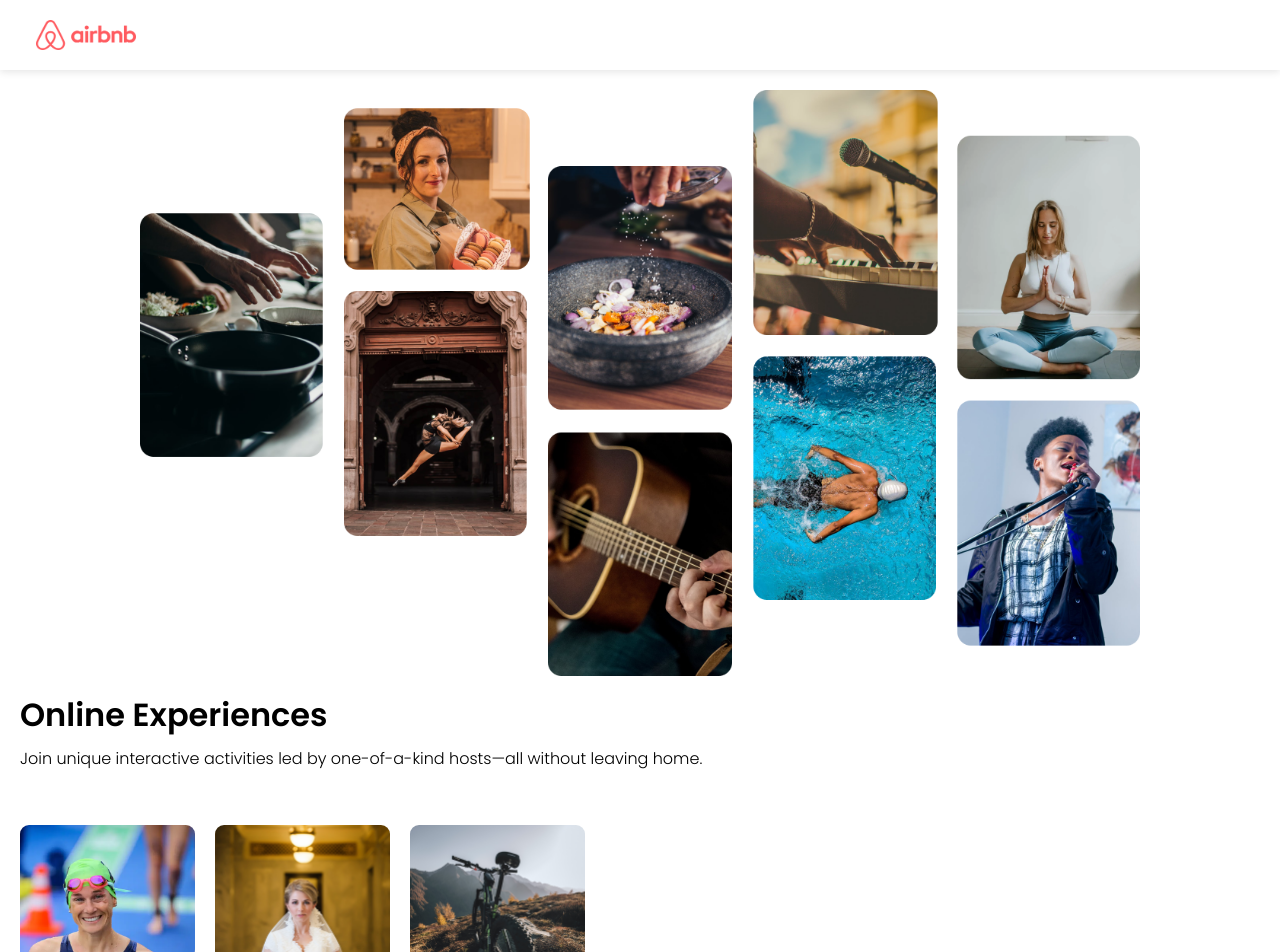
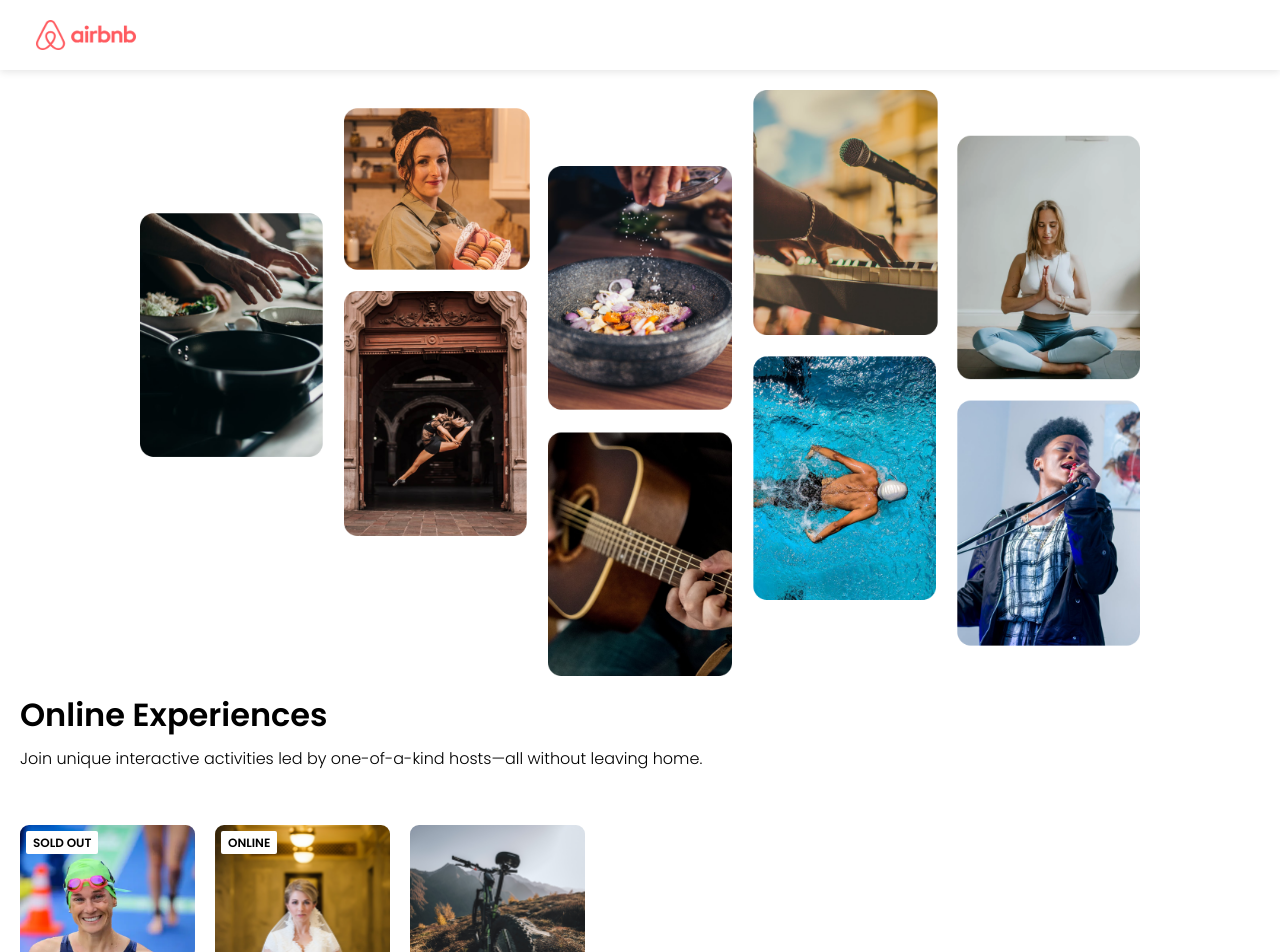
Before and after one commit to alerodriguezabella/airbnb-clone, a React (Create React App) app: page / in a window 1280 px wide. Shown: the top 952 px of the page. Built offline with nearby package versions, Linux system fonts and the light colour scheme.

Commit message:
Add badges to Card images

```diff
--- a/public/style.css
+++ b/public/style.css
@@ -62,6 +62,7 @@
     flex: 0 0 auto;
     display: flex;
     flex-direction: column;
+    position: relative;
 }
 
 .card--image {
@@ -87,3 +88,13 @@
 .card--price {
     margin-top: auto;
 }
+
+.card--badge {
+    position: absolute;
+    top: 6px;
+    left: 6px;
+    background-color: white;
+    padding: 5px 7px;
+    border-radius: 2px;
+    font-weight: bold;
+}
--- a/src/App.js
+++ b/src/App.js
@@ -20,6 +20,7 @@
                             location={item.location}
                             title={item.title}
                             price={item.price}
+                            openSpots={item.openSpots}
                         />
                     )
                 }) }
--- a/src/components/Card.js
+++ b/src/components/Card.js
@@ -1,8 +1,17 @@
 import React from "react"
 
-export default function Card({img, rating, reviewCount, location, title, price}) {
+export default function Card({img, rating, reviewCount, location, title, price, openSpots}) {
+  let badgeText
+  if (openSpots === 0){
+    badgeText = 'SOLD OUT'
+  } else if (location === 'Online'){
+    badgeText = 'ONLINE'
+  }
     return (
         <div className="card">
+        {badgeText && (
+          <div className="card--badge">{badgeText}</div>
+        )}
           <img src={require(`../images/${img}`)} alt="katie zaferes pic" className="card--image"/>
           <br/>
           <div className="card--stats">
```
